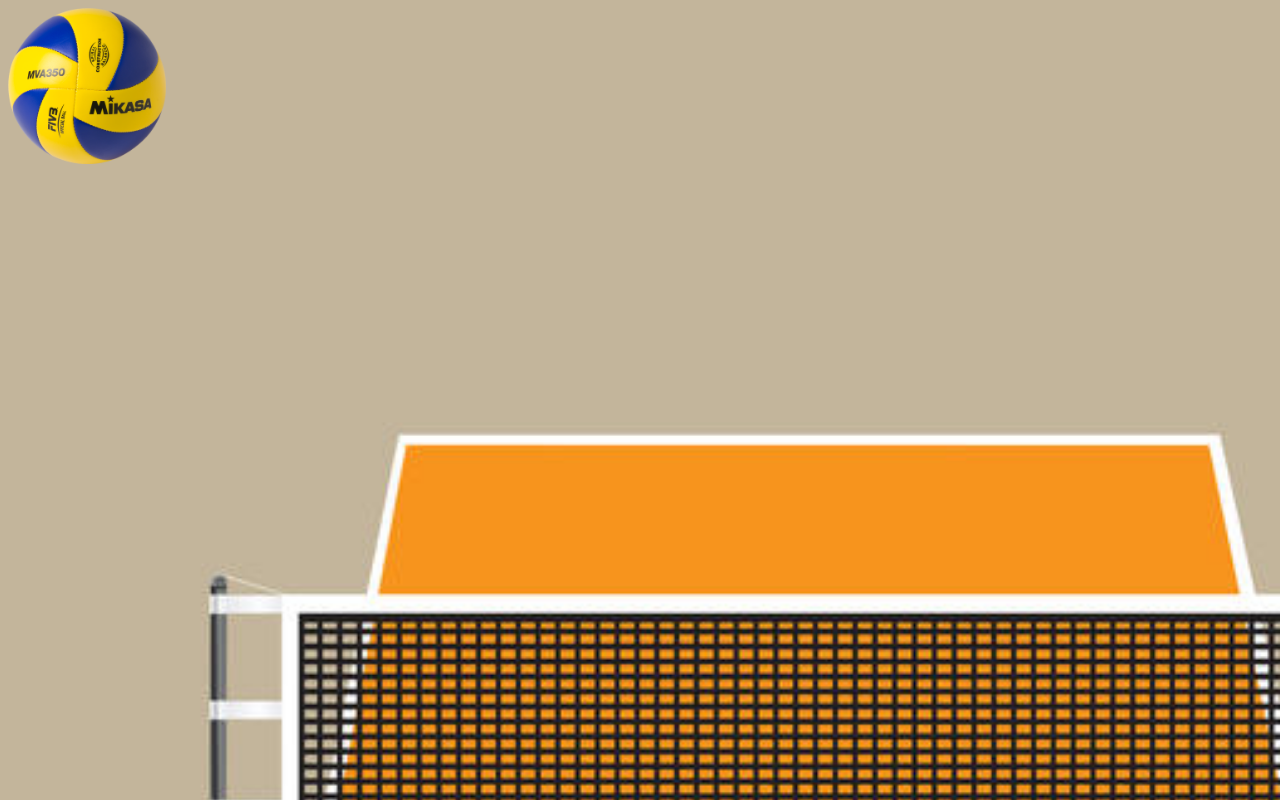
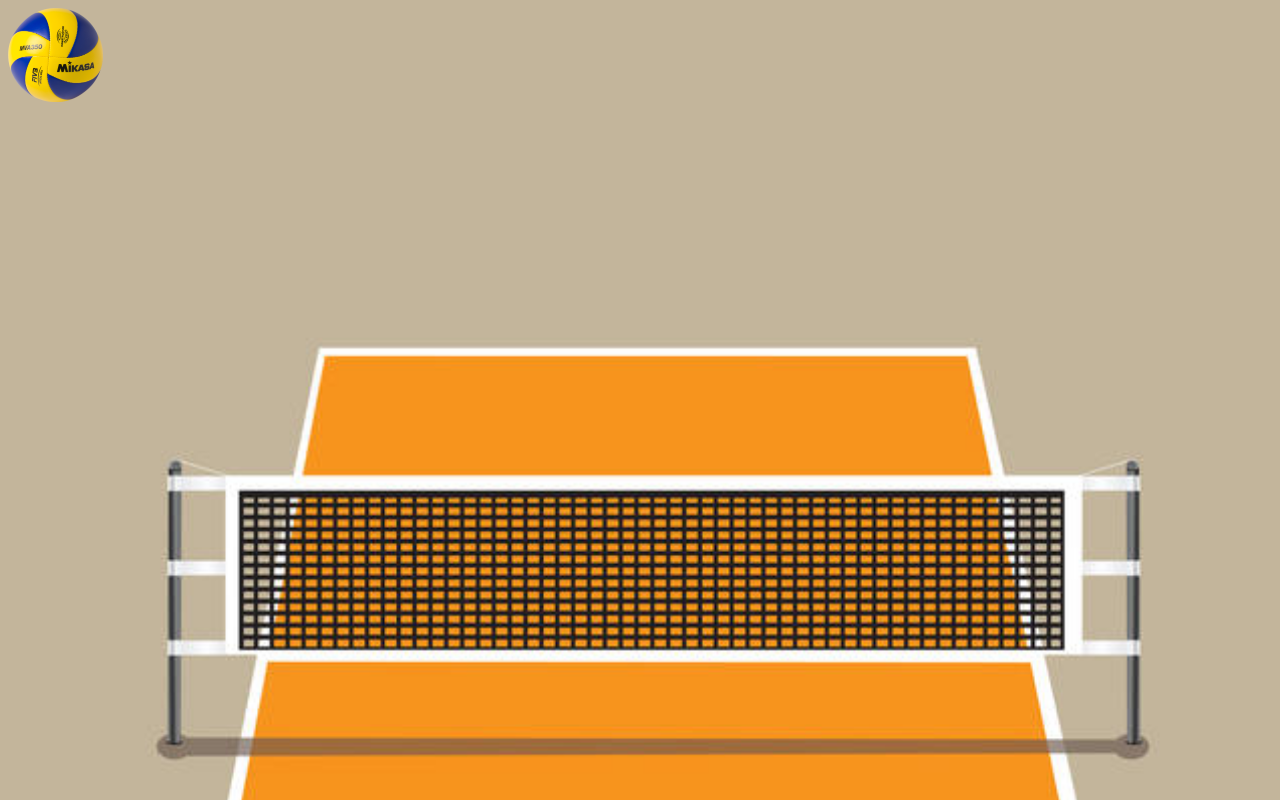
Before and after one commit to Baam5604/volleyball, a website built with Vite: page index.html in a window 1280 px wide. Built offline with nearby package versions, Linux system fonts and the light colour scheme.

Commit message:
adjusted ball size

```diff
--- a/style.css
+++ b/style.css
@@ -10,10 +10,10 @@
 html {
  background-image: url("Court.jpg");
  background-color: #cccccc;
- background-size: 125%
+ background-size: 100%
 }
 
 img {
-max-width: 12.5%;
+max-width: 7.5%;
 height: auto;
 }
```
